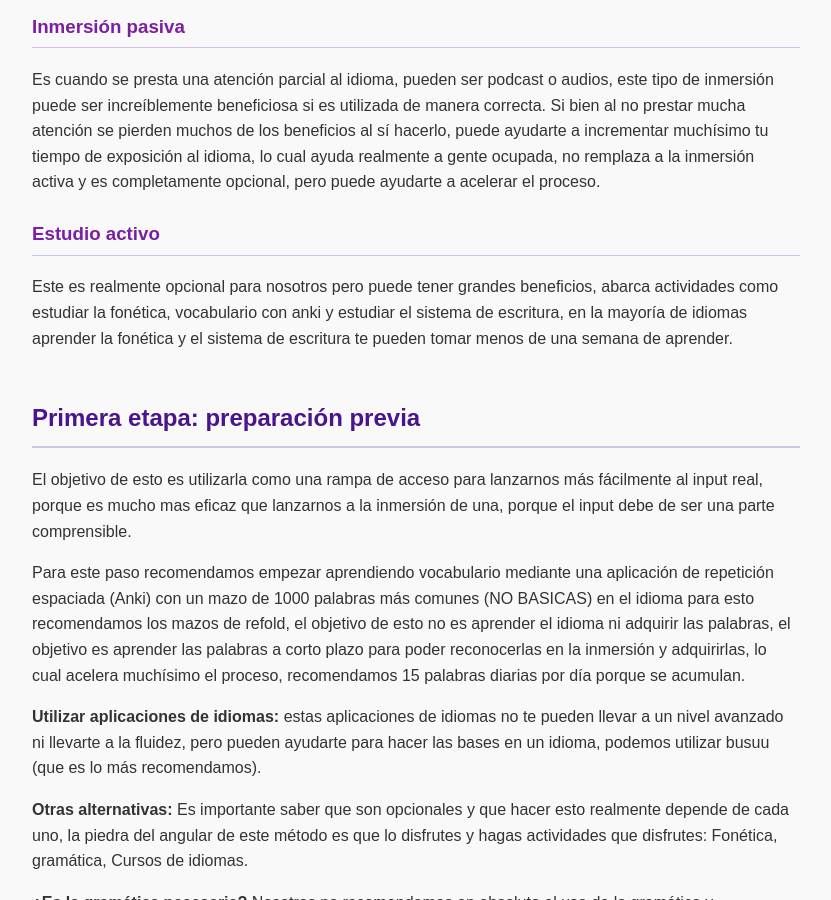
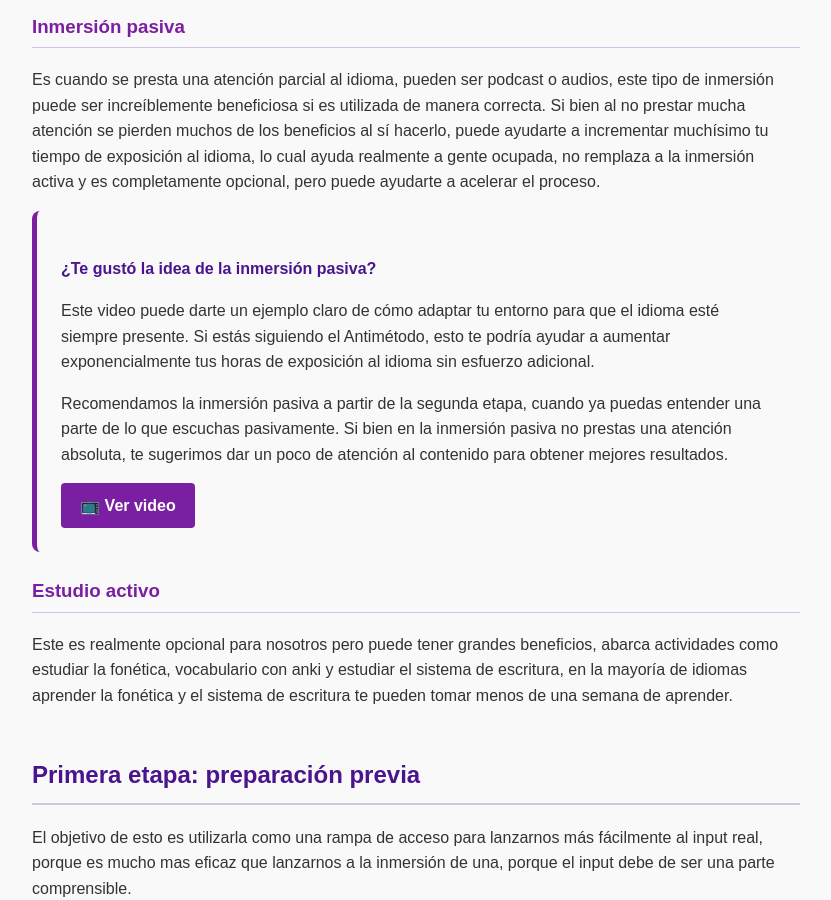
Before and after one commit to LuiseM93/ElAntimetodo, a Jekyll site: the page built from index.md, in a window 1280 px wide and 900 px high, scrolled down 3903 px. Shown: the whole window, without its empty margins (224-1055 px from the left). Built offline with Jekyll 4.4.1, drawn with Linux system fonts in a browser that asks for light colours.

Commit message:
Update index.md

```diff
--- a/index.md
+++ b/index.md
@@ -216,6 +216,21 @@ description: Aprende idiomas de forma natural con el enfoque del input comprensi
     <h3 style="color: #7b1fa2; margin-top: 1.5rem;">Inmersión pasiva</h3>
     <p>Es cuando se presta una atención parcial al idioma, pueden ser podcast o audios, este tipo de inmersión puede ser increíblemente beneficiosa si es utilizada de manera correcta. Si bien al no prestar mucha atención se pierden muchos de los beneficios al sí hacerlo, puede ayudarte a incrementar muchísimo tu tiempo de exposición al idioma, lo cual ayuda realmente a gente ocupada, no remplaza a la inmersión activa y es completamente opcional, pero puede ayudarte a acelerar el proceso.</p>
 
+    <div style="background-color: #f9f9f9; padding: 1.5rem; border-radius: 8px; margin-top: 1rem; border-left: 5px solid #7b1fa2;">
+  <h4 style="color: #4a148c; margin-bottom: 0.8rem;">¿Te gustó la idea de la inmersión pasiva?</h4>
+  <p style="margin-bottom: 1rem;">
+    Este video puede darte un ejemplo claro de cómo adaptar tu entorno para que el idioma esté siempre presente.
+    Si estás siguiendo el Antimétodo, esto te podría ayudar a aumentar exponencialmente tus horas de exposición al idioma sin esfuerzo adicional.
+  </p>
+  <p style="margin-bottom: 1rem;">
+    Recomendamos la inmersión pasiva a partir de la segunda etapa, cuando ya puedas entender una parte de lo que escuchas pasivamente.
+    Si bien en la inmersión pasiva no prestas una atención absoluta, te sugerimos dar un poco de atención al contenido para obtener mejores resultados.
+  </p>
+  <a href="https://www.youtube.com/watch?v=SSWabajK1Sc" target="_blank" style="display: inline-block; padding: 0.6rem 1.2rem; background-color: #7b1fa2; color: white; text-decoration: none; border-radius: 4px; font-weight: bold;">
+    📺 Ver video
+  </a>
+</div>
+
     <h3 style="color: #7b1fa2; margin-top: 1.5rem;">Estudio activo</h3>
     <p>Este es realmente opcional para nosotros pero puede tener grandes beneficios, abarca actividades como estudiar la fonética, vocabulario con anki y estudiar el sistema de escritura, en la mayoría de idiomas aprender la fonética y el sistema de escritura te pueden tomar menos de una semana de aprender.</p>
   </section>
```
